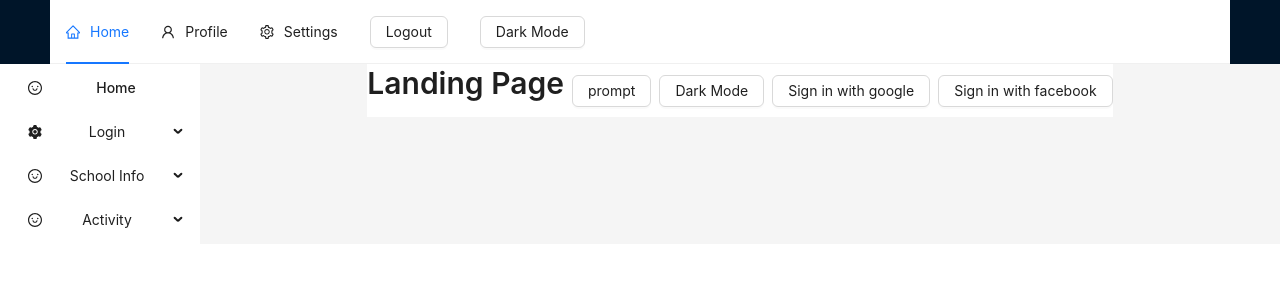
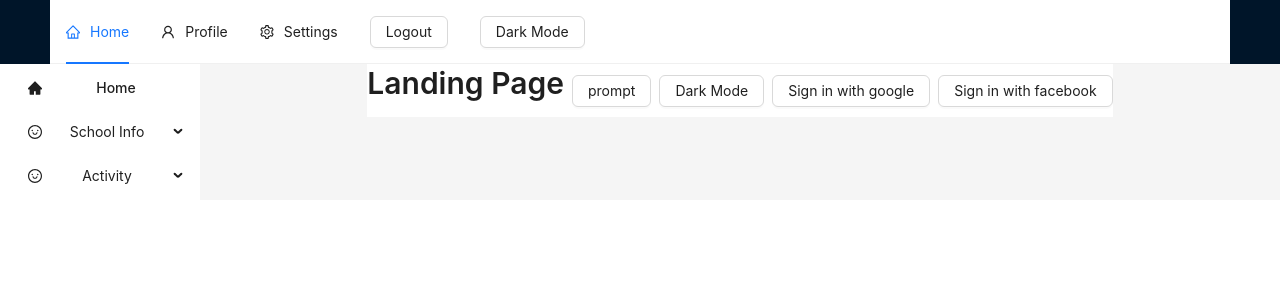
Before and after one commit to haicaumuoi/School_Alumni, a React (Vite) app: page / in a window 1280 px wide. Shown: the top 300 px of the page. Built offline with nearby package versions, Linux system fonts and the light colour scheme.

Commit message:
Update AppSidebarData.jsx

```diff
--- a/src/component/utilities/sidebarData/AppSidebarData.jsx
+++ b/src/component/utilities/sidebarData/AppSidebarData.jsx
@@ -1,6 +1,5 @@
 import {
   SmileOutlined,
-  SettingFilled,
   InfoCircleFilled,
   WalletFilled,
   HomeFilled,
@@ -10,7 +9,7 @@ import {
   LayoutFilled,
   ContainerFilled,
   BankFilled,
-  FileExclamationFilled
+  FileExclamationFilled,
 } from "@ant-design/icons";
 
 export const sidebarData = [
@@ -18,37 +17,37 @@ export const sidebarData = [
     name: "home",
     path: "home",
     exact: true,
-    icon: <SmileOutlined></SmileOutlined>,
+    icon: <HomeFilled />,
     title: "Home",
   },
-  {
-    name: "login",
-    path: "login",
-    title: "Login",
-    icon: <SettingFilled></SettingFilled>,
-    hideSubMenu: false,
-    subMenu: [
-      {
-        index: true,
-        icon: <SettingFilled></SettingFilled>,
-        title: "2",
-      },
-      {
-        path: "add",
-        hide: true,
-        exact: true,
-        icon: <SettingFilled></SettingFilled>,
-        title: "3",
-      },
-      {
-        path: ":id",
-        hide: true,
-        exact: true,
-        icon: <SettingFilled></SettingFilled>,
-        title: "4",
-      },
-    ],
-  },
+  // {
+  //   name: "login",
+  //   path: "login",
+  //   title: "Login",
+  //   icon: <SettingFilled></SettingFilled>,
+  //   hideSubMenu: false,
+  //   subMenu: [
+  //     {
+  //       index: true,
+  //       icon: <SettingFilled></SettingFilled>,
+  //       title: "2",
+  //     },
+  //     {
+  //       path: "add",
+  //       hide: true,
+  //       exact: true,
+  //       icon: <SettingFilled></SettingFilled>,
+  //       title: "3",
+  //     },
+  //     {
+  //       path: ":id",
+  //       hide: true,
+  //       exact: true,
+  //       icon: <SettingFilled></SettingFilled>,
+  //       title: "4",
+  //     },
+  //   ],
+  // },
   {
     name: "schoolInfo",
     path: "schoolInfo",
```
